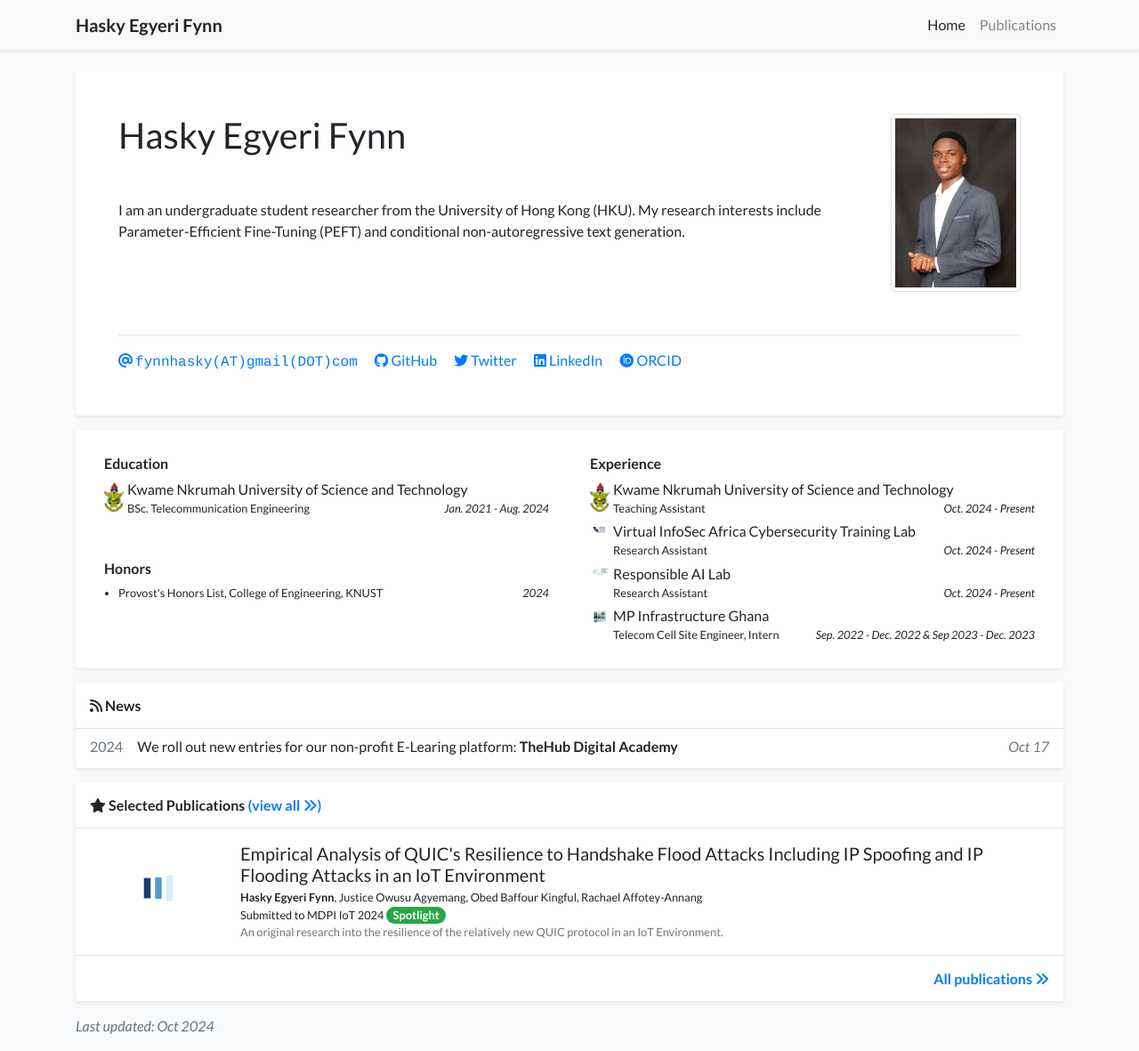
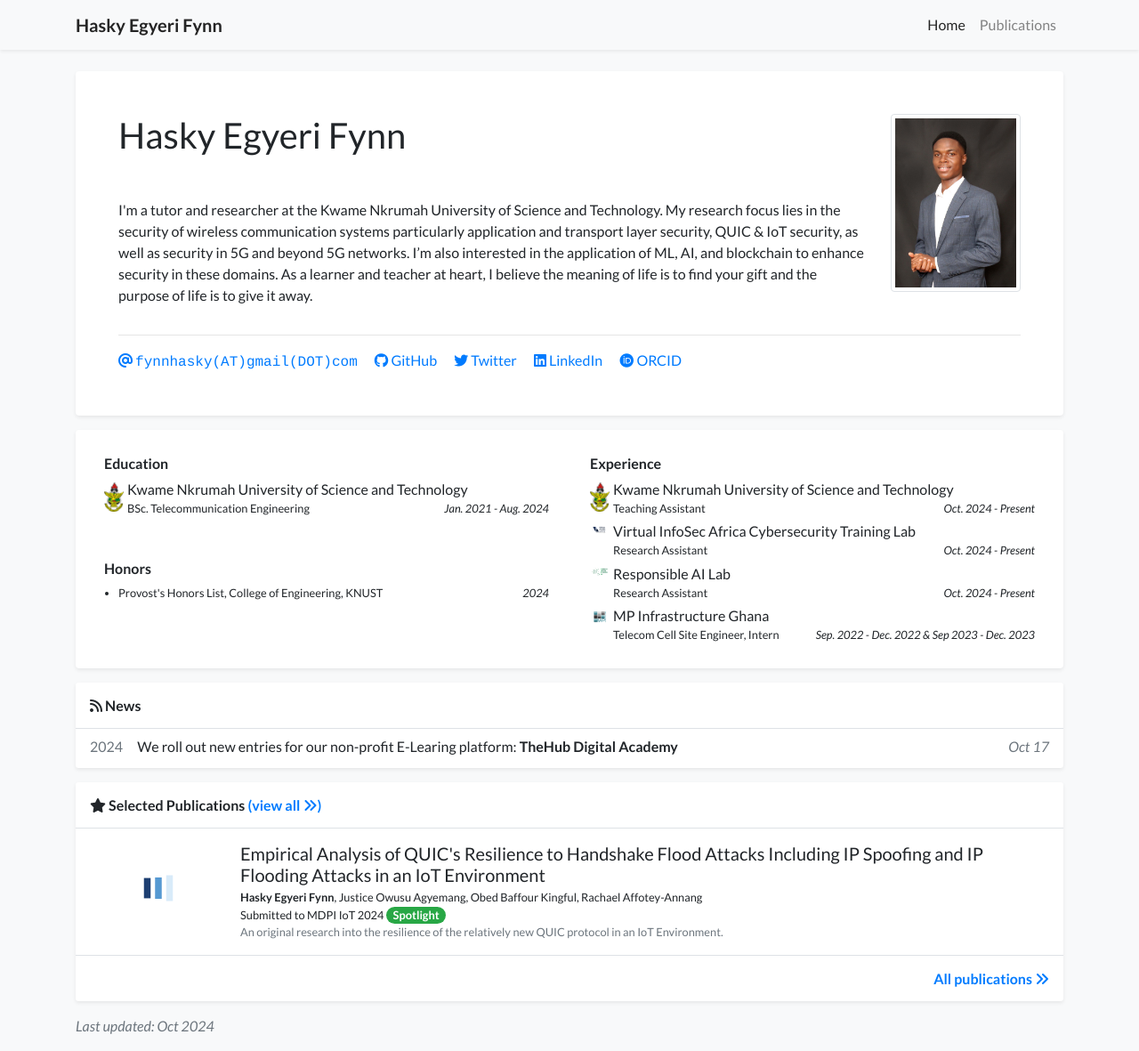
Before and after one commit to HaskyFynn/website, a Jekyll site: the page built from index.html, in a window 1280 px wide and 1181 px high. Shown: the whole window at 89% size. Built offline with Jekyll 4.4.1, drawn with Linux system fonts in a browser that asks for light colours; a style sheet for code colours, icons or effects is not loaded.

```diff
--- a/_data/profile.yml
+++ b/_data/profile.yml
@@ -12,8 +12,7 @@ linkedin: hasky-egyeri-fynn
 orcid: 0009-0007-4432-4399
 
 short_bio: >-
-  I am an undergraduate student researcher from the University of Hong Kong (HKU). My research interests include Parameter-Efficient Fine-Tuning (PEFT) and conditional non-autoregressive text generation.
-
+  I'm a tutor and researcher at the Kwame Nkrumah University of Science and Technology. My research focus lies in the security of wireless communication systems particularly application and transport layer security, QUIC & IoT security, as well as security in 5G and beyond 5G networks. I’m also interested in the application of ML, AI, and blockchain to enhance security in these domains. As a learner and teacher at heart, I believe the meaning of life is to find your gift and the purpose of life is to give it away.
 portrait_url: assets/images/photos/portrait.jpg
 
 education:
```
